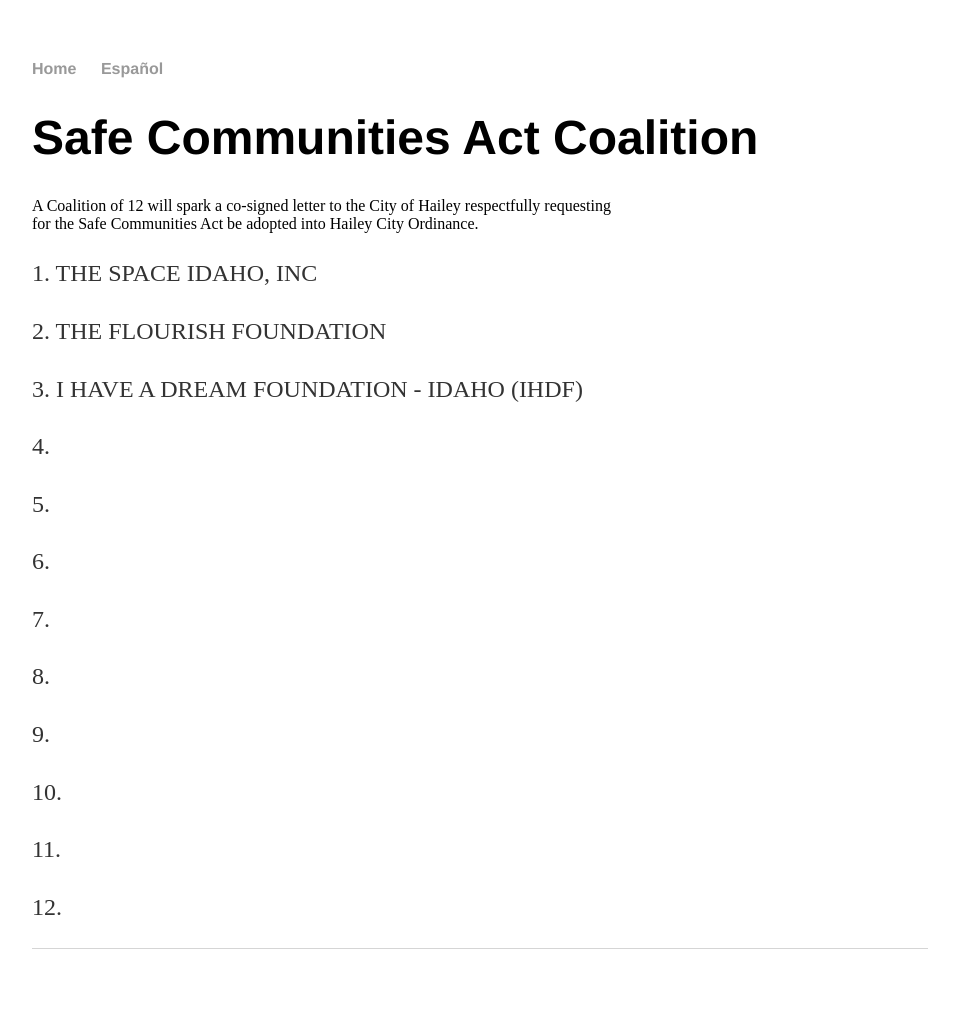
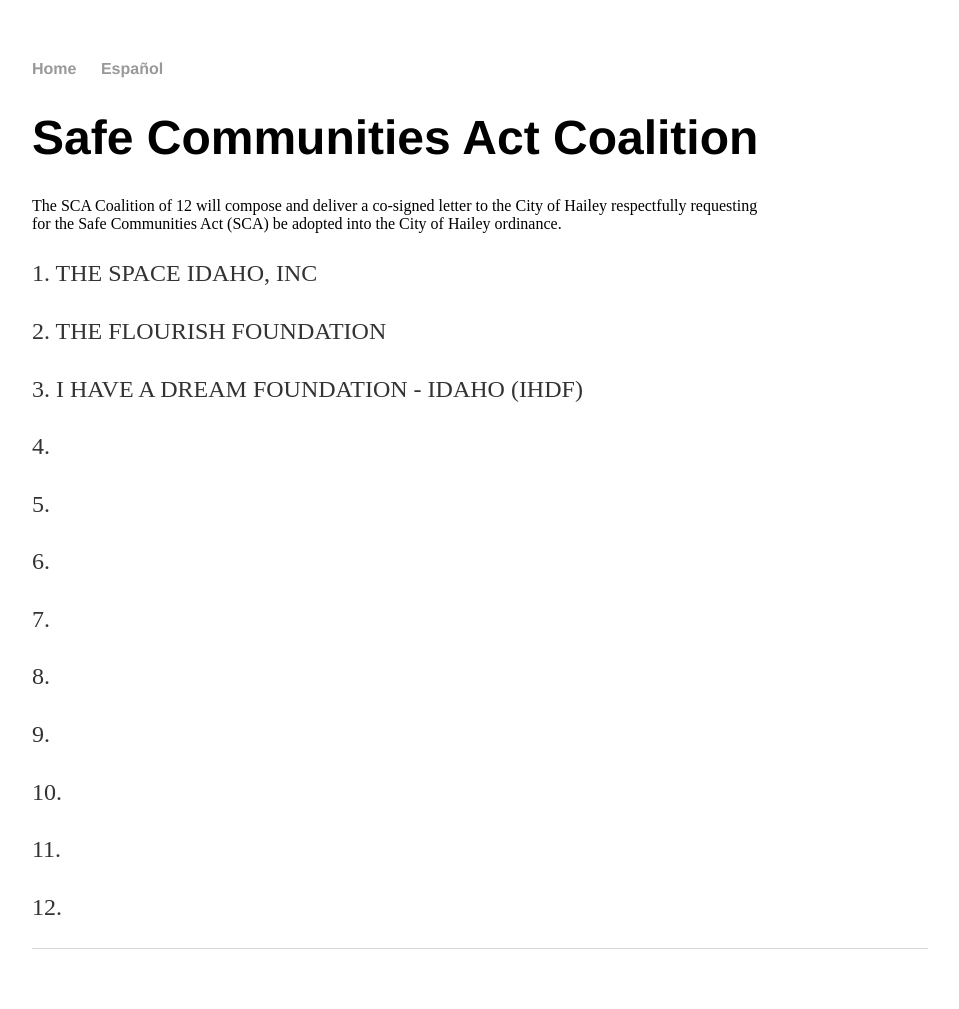
Before and after one commit to love5b/love5b.github.io, a Jekyll site: the page built from coalition/index.html, in a window 1280 px wide. Shown: the whole page, without its empty margins (160-1119 px from the left). Built offline with Jekyll 4.4.1, drawn with Linux system fonts in a browser that asks for light colours.

Commit message:
Update index.html

```diff
--- a/coalition/index.html
+++ b/coalition/index.html
@@ -6,8 +6,8 @@
 <div class="blurb">
 
         		<p> <h1>Safe Communities Act Coalition </h1> </p>
-			A Coalition of 12 will spark a co-signed letter to the City of Hailey respectfully requesting  <br>
-			for the Safe Communities Act be adopted into Hailey City Ordinance.</p>
+			The SCA Coalition of 12 will compose and deliver a co-signed letter to the City of Hailey respectfully requesting  <br>
+			for the Safe Communities Act (SCA) be adopted into the City of Hailey ordinance.</p>
 
             <p>1. THE SPACE IDAHO, INC </p>
 	    <p>2. THE FLOURISH FOUNDATION</p>
```
